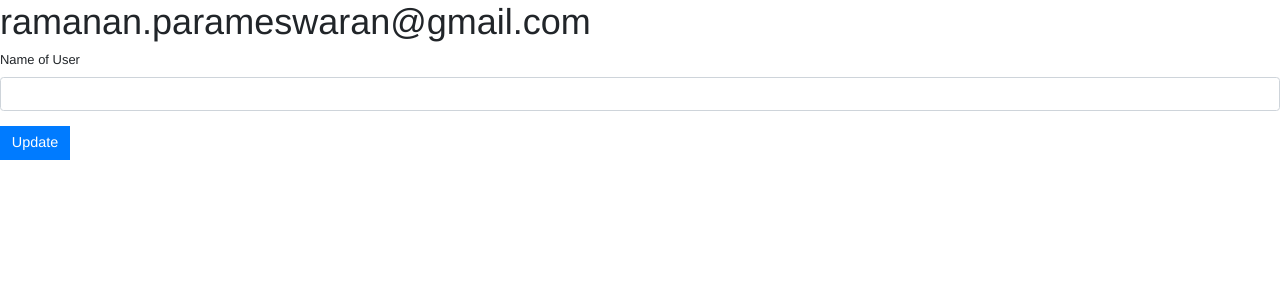
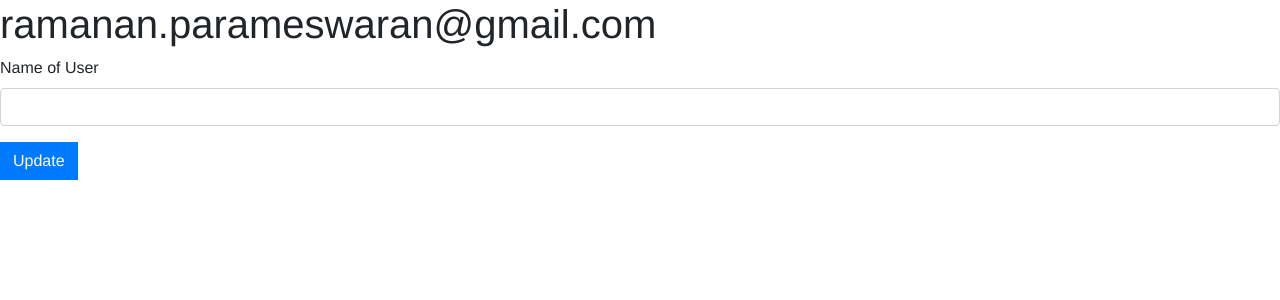
Before and after one commit to RamParameswaran/findram.dev, a Django app: page /users/~update/ in a window 1280 px wide. Shown: the top 300 px of the page. Run offline with Django 3.2, Linux system fonts and the light colour scheme; a user stored in the database is signed in; data comes from the database, SQL or seed files in the repository; parts of the project's set-up code (start-up, migrations or seed data) failed here and were passed over; some libraries are stand-ins or nearby versions; some web fonts are replaced.

Commit message:
Increase base font size

```diff
--- a/findram/static/css/project.css
+++ b/findram/static/css/project.css
@@ -26,7 +26,7 @@
 html,
 body {
   font-family: 'Europa', 'Helvetica', 'sans-serif';
-  font-size: 0.9rem
+  /* font-size: 0.9rem */
 }
 
 .btn {
```
